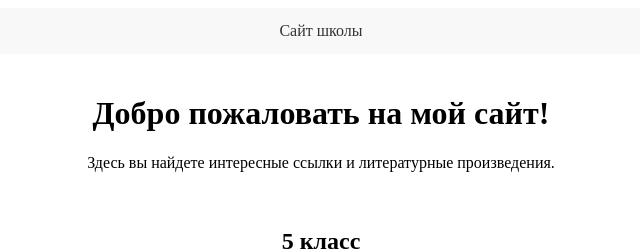
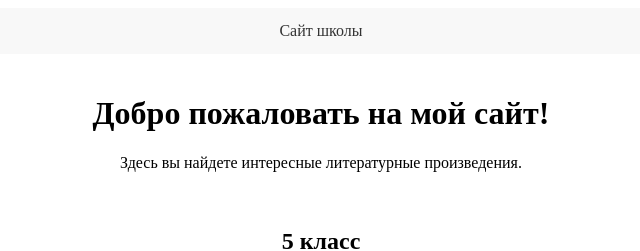
Before and after one commit to Leksdr/Leksdr.github.io, a plain HTML site: page index.html in a window 1280 px wide. Shown: the top 251 px of the page, without its empty margins (319-959 px from the left). Drawn offline with Linux system fonts and the light colour scheme.

Commit message:
Update index.html

```diff
--- a/index.html
+++ b/index.html
@@ -57,7 +57,7 @@
 
     <div class="content">
         <h1>Добро пожаловать на мой сайт!</h1>
-        <p>Здесь вы найдете интересные ссылки и литературные произведения.</p>
+        <p>Здесь вы найдете интересные литературные произведения.</p>
     </div>
 
     <div class="literature">
```
